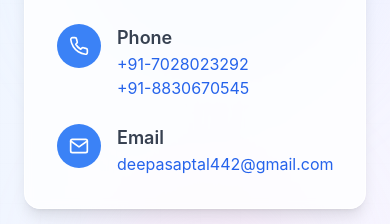
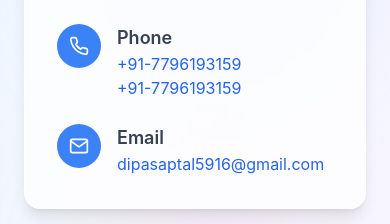
Before and after one commit to Dipasaptal/Dipaportfolio, a React (Create React App) app: page /contact in a window 390 px wide. Shown: the part 277-501 px from the top of the page. Built offline with nearby package versions, Linux system fonts and the light colour scheme.

Commit message:
Update contact phone numbers and email address

```diff
--- a/src/pages/Contact.jsx
+++ b/src/pages/Contact.jsx
@@ -73,8 +73,8 @@ const Contact = () => {
                   </div>
                   <div>
                     <h4 className="text-lg font-semibold text-gray-700">Phone</h4>
-                    <a href="tel:+917028023292" className="text-blue-600 hover:underline">+91-7028023292</a><br></br>
-                     <a href="tel:+918830670545" className="text-blue-600 hover:underline">+91-8830670545</a>
+                    <a href="tel:+917028023292" className="text-blue-600 hover:underline">+91-7796193159</a><br></br>
+                     <a href="tel:+918830670545" className="text-blue-600 hover:underline">+91-7796193159</a>
                   </div>
                 </div>
 
@@ -84,7 +84,7 @@ const Contact = () => {
                   </div>
                   <div>
                     <h4 className="text-lg font-semibold text-gray-700">Email</h4>
-                    <a href="mailto:deepasaptal442@gmail.com" className="text-blue-600 hover:underline">deepasaptal442@gmail.com</a>
+                    <a href="mailto:deepasaptal442@gmail.com" className="text-blue-600 hover:underline">dipasaptal5916@gmail.com</a>
                   </div>
                 </div>
               </div>
```
